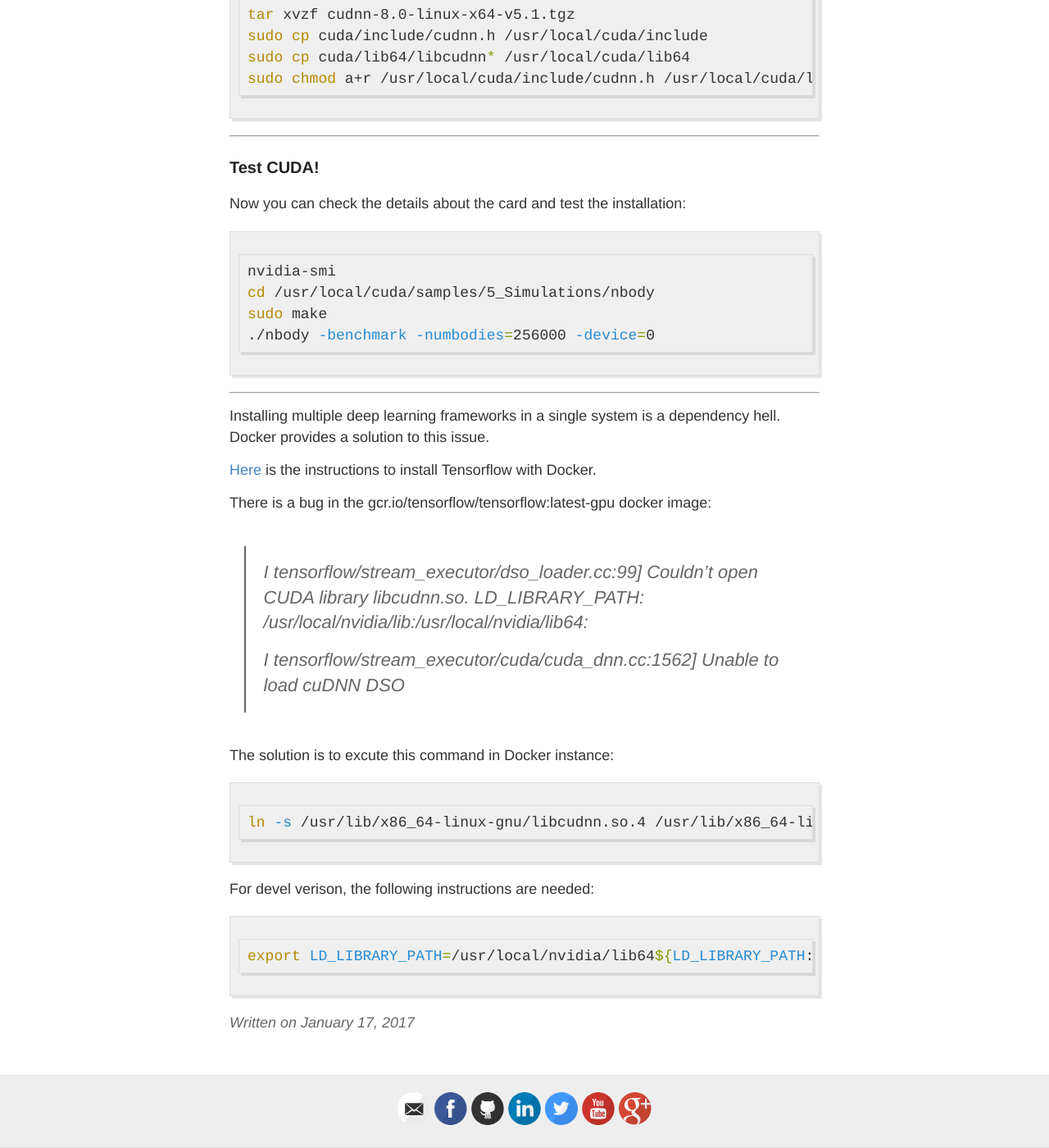
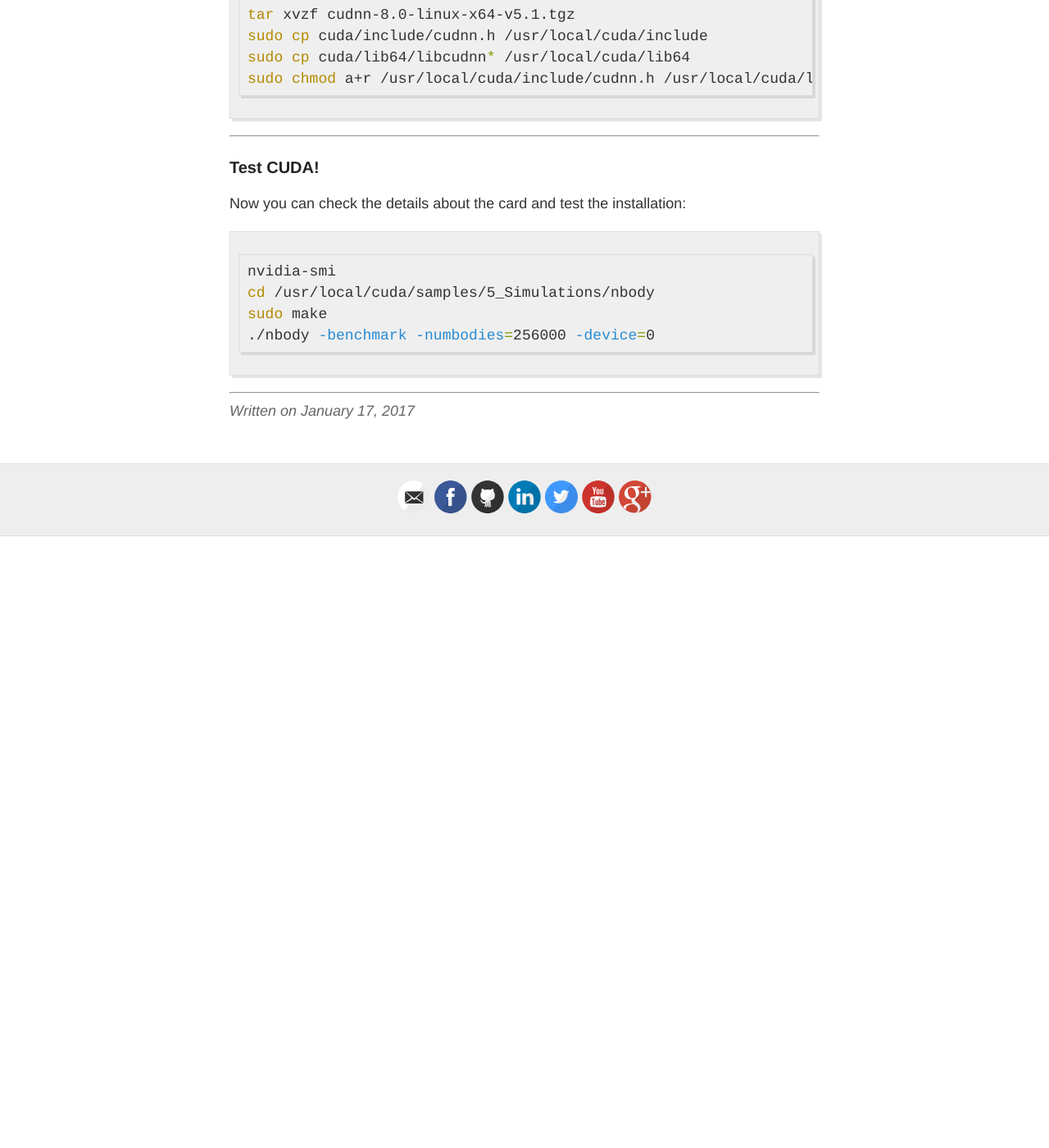
Before and after one commit to asierarranz/asierarranz.github.iold, a Jekyll site: the page built from _posts/2017-01-17-Razer-Blade-CUDA.md, in a window 1280 px wide and 1400 px high, scrolled down 3369 px. Shown: the whole window at 82% size. Built offline with Jekyll 4.4.1, drawn with Linux system fonts in a browser that asks for light colours; after the commit the page ends 4023 px from its top, so only the background shows below that.

Commit message:
Contents

````diff
--- a/_posts/2017-01-17-Razer-Blade-CUDA.md
+++ b/_posts/2017-01-17-Razer-Blade-CUDA.md
@@ -135,50 +135,3 @@ sudo make
 ```
 
 -----
-
-
-
-
-
-
-
-
-
-
-
-
-
-
-
-
-
-
-
-
-
-
-
-
-
-
-Installing multiple deep learning frameworks in a single system is a dependency hell. Docker provides a solution to this issue.
-
-[Here](https://www.tensorflow.org/versions/r0.11/get_started/os_setup.html#docker-installation) is the instructions to install Tensorflow with Docker.
-
-There is a bug in the gcr.io/tensorflow/tensorflow:latest-gpu docker image:
-
->I tensorflow/stream_executor/dso_loader.cc:99] Couldn't open CUDA library libcudnn.so. LD_LIBRARY_PATH: /usr/local/nvidia/lib:/usr/local/nvidia/lib64:
->
->I tensorflow/stream_executor/cuda/cuda_dnn.cc:1562] Unable to load cuDNN DSO
-
-The solution is to excute this command in Docker instance:
-
-```bash
-ln -s /usr/lib/x86_64-linux-gnu/libcudnn.so.4 /usr/lib/x86_64-linux-gnu/libcudnn.so
-```
-
-For devel verison, the following instructions are needed:
-
-```bash
-export LD_LIBRARY_PATH=/usr/local/nvidia/lib64${LD_LIBRARY_PATH:+:${LD_LIBRARY_PATH}}
-```
````
